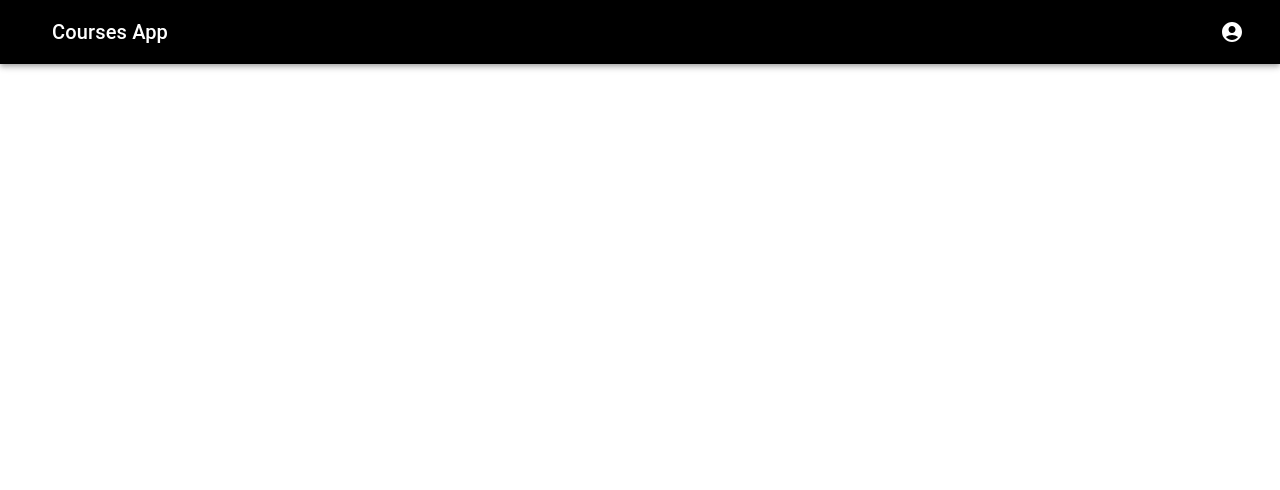
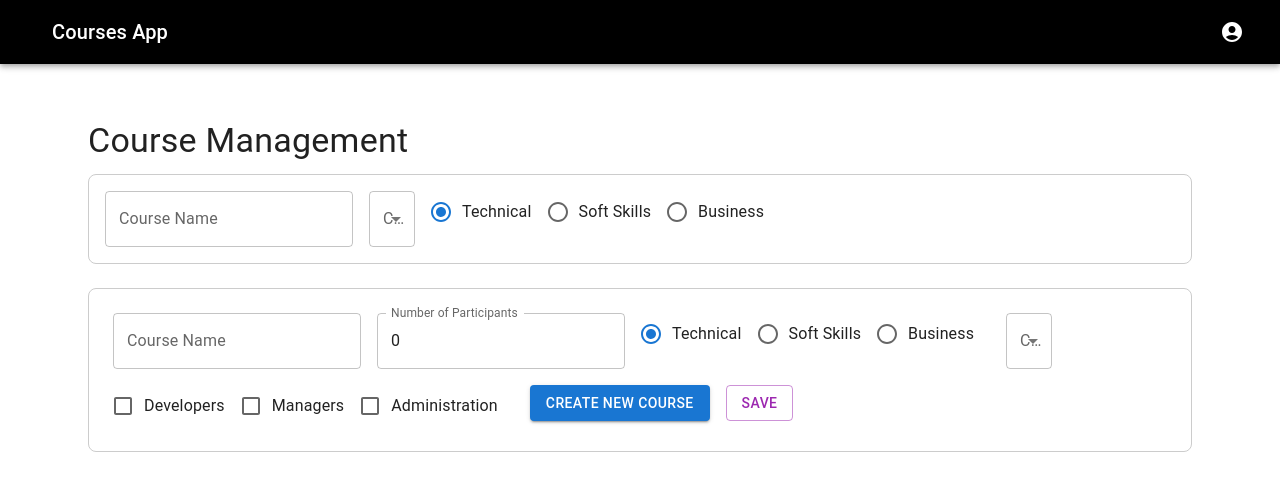
Before and after one commit to eminamumic/course-app, a React (Vite) app: page /course-management in a window 1280 px wide. Before the commit this address had no page. Shown: the top 490 px of the page. Built offline with nearby package versions, Linux system fonts and the light colour scheme; some icons are missing.

Commit message:
setup Course Management folder structure and basic skeleton

```diff
--- a/src/App.tsx
+++ b/src/App.tsx
@@ -5,6 +5,7 @@ import Header from './components/Header'
 import { BrowserRouter as Router, Routes, Route } from 'react-router-dom'
 import Home from './pages/Home'
 import Administration from './pages/Administration'
+import CourseManagementView from './components/CourseMenagment/CourseMenagmentView'
 
 const App: React.FC = () => {
   return (
@@ -14,7 +15,11 @@ const App: React.FC = () => {
         <Box>
           <Routes>
             <Route path="/" element={<Home />} />
-            <Route path="administration" element={<Administration />} />
+            <Route path="/administration" element={<Administration />} />
+            <Route
+              path="/course-management"
+              element={<CourseManagementView />}
+            />
           </Routes>
         </Box>
       </Container>
--- /dev/null
+++ b/src/components/CourseMenagment/CourseFilter.tsx
@@ -0,0 +1,59 @@
+import React from 'react'
+import {
+  Box,
+  Grid,
+  TextField,
+  FormControl,
+  InputLabel,
+  Select,
+  MenuItem,
+  RadioGroup,
+  FormControlLabel,
+  Radio,
+} from '@mui/material'
+
+const CourseFilter: React.FC = () => {
+  return (
+    <Box sx={{ border: '1px solid #ccc', p: 2, borderRadius: 2 }}>
+      <Grid container spacing={2}>
+        <Grid item xs={12} md={4}>
+          <TextField fullWidth label="Course Name" variant="outlined" />
+        </Grid>
+        <Grid item xs={12} md={4}>
+          <FormControl fullWidth>
+            <InputLabel>Course Department</InputLabel>
+            <Select defaultValue="">
+              <MenuItem value="">All</MenuItem>
+              <MenuItem value="java">Java</MenuItem>
+              <MenuItem value=".net">.NET</MenuItem>
+              <MenuItem value="sap">SAP</MenuItem>
+            </Select>
+          </FormControl>
+        </Grid>
+        <Grid item xs={12} md={4}>
+          <FormControl>
+            <RadioGroup row defaultValue="technical">
+              <FormControlLabel
+                value="technical"
+                control={<Radio />}
+                label="Technical"
+              />
+              <FormControlLabel
+                value="softskills"
+                control={<Radio />}
+                label="Soft Skills"
+              />
+              <FormControlLabel
+                value="business"
+                control={<Radio />}
+                label="Business"
+              />
+            </RadioGroup>
+          </FormControl>
+        </Grid>
+      </Grid>
+    </Box>
+  )
+}
+
+export default CourseFilter
--- /dev/null
+++ b/src/components/CourseMenagment/CourseForm.tsx
@@ -0,0 +1,86 @@
+import React from 'react'
+import {
+  Box,
+  Grid,
+  TextField,
+  FormControl,
+  InputLabel,
+  Select,
+  MenuItem,
+  FormGroup,
+  FormControlLabel,
+  Checkbox,
+  Button,
+  RadioGroup,
+  Radio,
+} from '@mui/material'
+
+const CourseForm: React.FC = () => {
+  return (
+    <Box sx={{ border: '1px solid #ccc', p: 3, borderRadius: 2 }}>
+      <Grid container spacing={2}>
+        <Grid item xs={12} md={6}>
+          <TextField fullWidth label="Course Name" variant="outlined" />
+        </Grid>
+        <Grid item xs={12} md={6}>
+          <TextField
+            fullWidth
+            type="number"
+            label="Number of Participants"
+            variant="outlined"
+            defaultValue={0}
+          />
+        </Grid>
+        <Grid item xs={12} md={6}>
+          <FormControl>
+            <RadioGroup row defaultValue="technical">
+              <FormControlLabel
+                value="technical"
+                control={<Radio />}
+                label="Technical"
+              />
+              <FormControlLabel
+                value="softskills"
+                control={<Radio />}
+                label="Soft Skills"
+              />
+              <FormControlLabel
+                value="business"
+                control={<Radio />}
+                label="Business"
+              />
+            </RadioGroup>
+          </FormControl>
+        </Grid>
+        <Grid item xs={12} md={6}>
+          <FormControl fullWidth>
+            <InputLabel>Course Department</InputLabel>
+            <Select defaultValue="">
+              <MenuItem value="">All</MenuItem>
+              <MenuItem value="java">Java</MenuItem>
+              <MenuItem value=".net">.NET</MenuItem>
+              <MenuItem value="sap">SAP</MenuItem>
+            </Select>
+          </FormControl>
+        </Grid>
+        <Grid item xs={12}>
+          <FormGroup row>
+            <FormControlLabel control={<Checkbox />} label="Developers" />
+            <FormControlLabel control={<Checkbox />} label="Managers" />
+            <FormControlLabel control={<Checkbox />} label="Administration" />
+          </FormGroup>
+        </Grid>
+        <Grid item xs={12}>
+          <Button variant="contained" color="primary" sx={{ mr: 2 }}>
+            Create New Course
+          </Button>
+          <Button variant="outlined" color="secondary">
+            Save
+          </Button>
+        </Grid>
+      </Grid>
+    </Box>
+  )
+}
+
+export default CourseForm
--- /dev/null
+++ b/src/components/CourseMenagment/CourseMenagmentView.tsx
@@ -0,0 +1,24 @@
+import React from 'react'
+import { Box, Grid, Typography } from '@mui/material'
+import CourseFilter from './CourseFilter'
+import CourseForm from './CourseForm'
+
+const CourseManagementView: React.FC = () => {
+  return (
+    <Box sx={{ p: 3 }}>
+      <Typography variant="h4" gutterBottom>
+        Course Management
+      </Typography>
+
+      <Box sx={{ mb: 3 }}>
+        <CourseFilter />
+      </Box>
+
+      <Box>
+        <CourseForm />
+      </Box>
+    </Box>
+  )
+}
+
+export default CourseManagementView
--- a/src/pages/Administration.tsx
+++ b/src/pages/Administration.tsx
@@ -1,4 +1,3 @@
-// src/pages/Administration.tsx
 import React, { useState } from 'react'
 import { useTranslation } from 'react-i18next'
 import {
```
